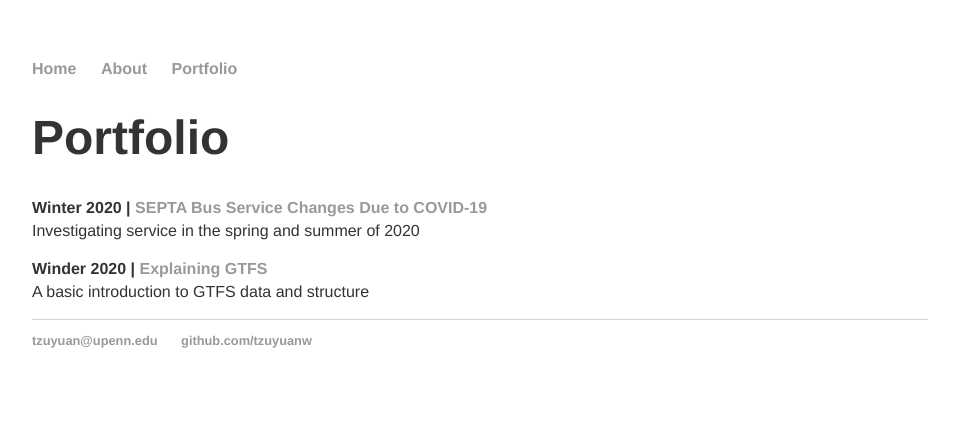
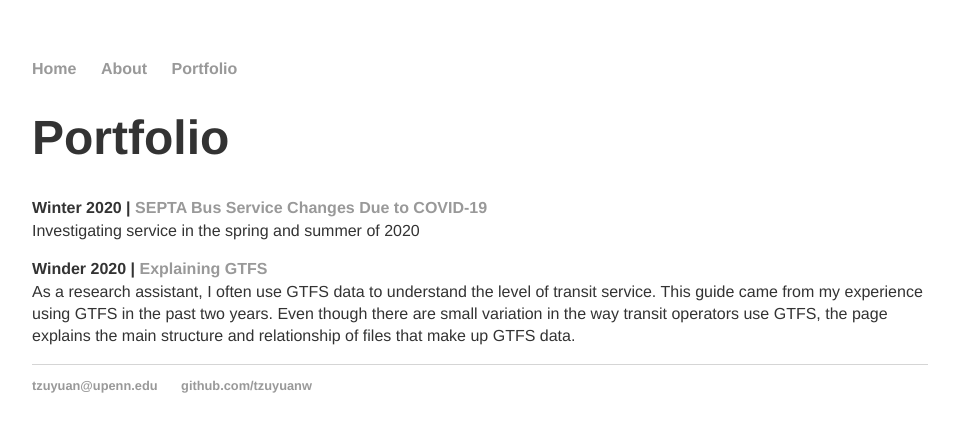
Before and after one commit to tzuyuanw/tzuyuanw.github.io, a Jekyll site: the page built from blog/index.html, in a window 1280 px wide. Shown: the top 432 px of the page, without its empty margins (160-1114 px from the left). Built offline with Jekyll 4.4.1, drawn with Linux system fonts in a browser that asks for light colours.

Commit message:
Update index.html

```diff
--- a/blog/index.html
+++ b/blog/index.html
@@ -8,10 +8,11 @@ title: Portfolio
 		Investigating service in the spring and summer of 2020
 	</p>
 	<p><b>Winder 2020 | <a href="/blog/GTFSexplanation" title="Expaining GTFS">Explaining GTFS</a></b><br/>
-		A basic introduction to GTFS data and structure
+		As a research assistant, I often use GTFS data to understand the level of transit service.
+		This guide came from my experience using GTFS in the past two years.
+		Even though there are small variation in the way transit operators use GTFS,
+		the page explains the main structure and relationship of files that make up GTFS data.
+
 	</p>
 
-
-
-
 </div>
```
